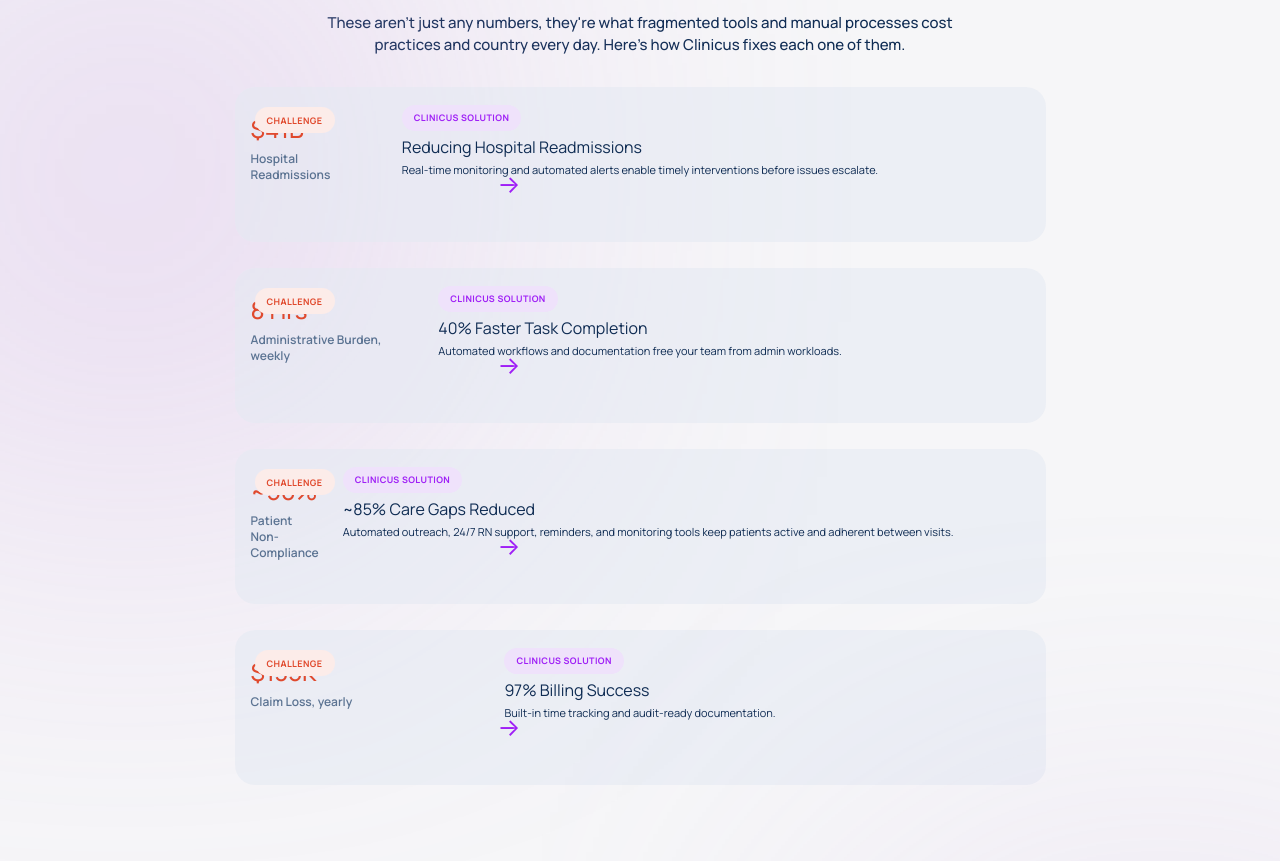
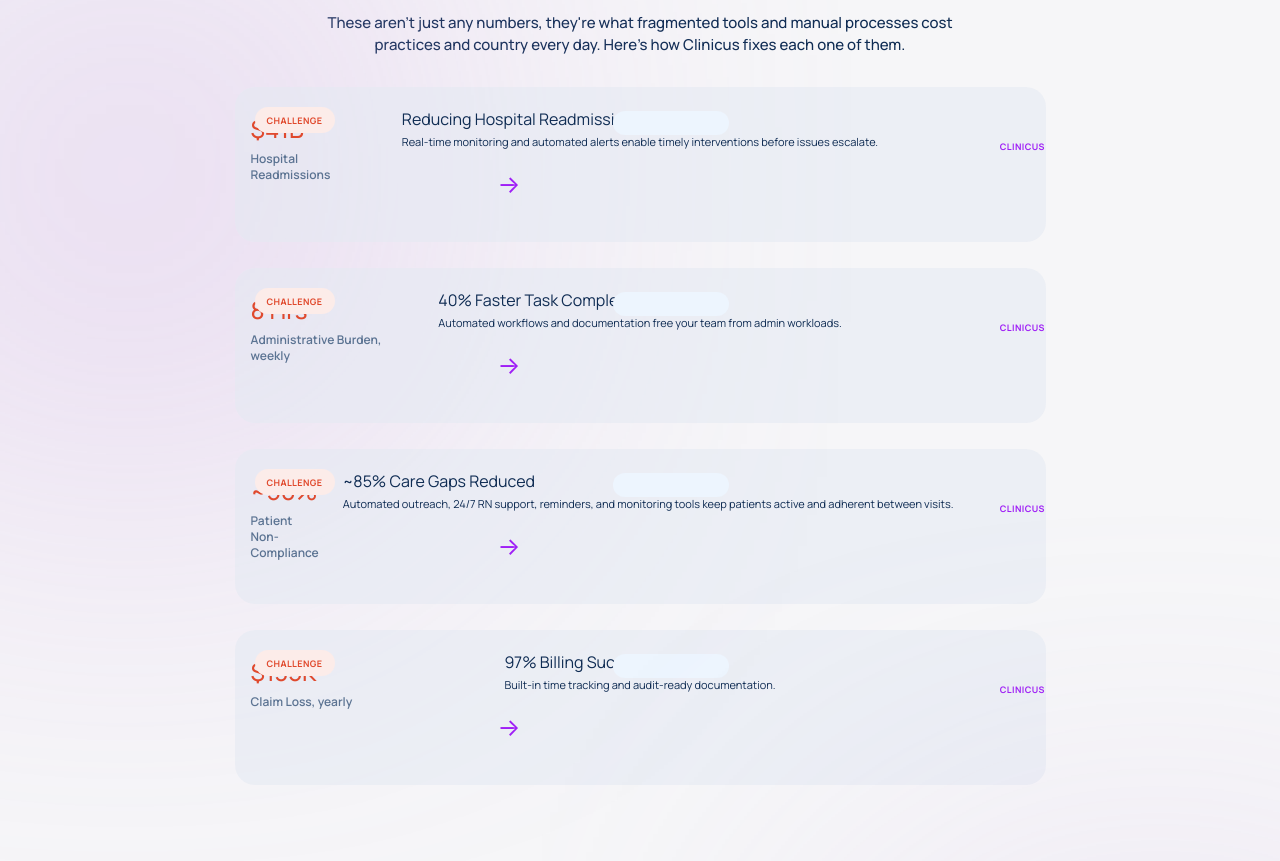
Before and after one commit to prameetaug-droid/Clicnicus-Test, a Next.js app: page / in a window 1280 px wide. Shown: the part 1500-2361 px from the top of the page. Built offline with nearby package versions, Linux system fonts and the light colour scheme.

Commit message:
PurposeBuilt: set .purpose-badge exact Figma rectangle and text tokens (116x24, #EDF5FE, Manrope 9px bold, #9F1FF6)

```diff
--- a/src/components/PurposeBuilt.tsx
+++ b/src/components/PurposeBuilt.tsx
@@ -72,8 +72,10 @@ export default function PurposeBuilt() {
                   </div>
 
                   <div>
-                    <span className="purpose-badge">
-                      CLINICUS SOLUTION
+                    <span className="purpose-badge" style={{ position: 'absolute', width: '116px', height: '24px', left: '378px', top: '24px', background: '#EDF5FE', borderRadius: '12px', display: 'flex', alignItems: 'center', justifyContent: 'center' }}>
+                      <span style={{ position: 'absolute', width: '114px', height: '12px', left: '378px', top: '30px', fontFamily: 'Manrope, system-ui, -apple-system, "Segoe UI", Roboto, "Helvetica Neue", Arial, sans-serif', fontStyle: 'normal', fontWeight: 700, fontSize: '9px', lineHeight: '12px', textAlign: 'center', letterSpacing: '0.4px', color: '#9F1FF6' }}>
+                        CLINICUS SOLUTION
+                      </span>
                     </span>
                     <p className="mt-1 text-[14px] text-navy sm:text-[15px] md:text-[16px]">
                       {item.solution}
```
